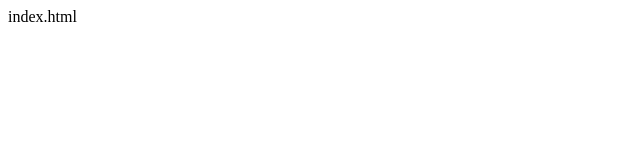
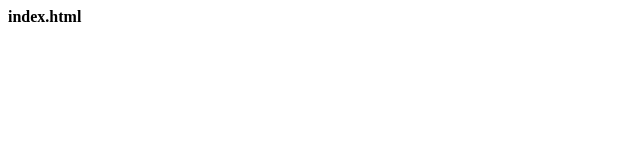
Before and after one commit to printplaatreparatie/git1, a plain HTML site: page index.html in a window 1280 px wide. Shown: the full height of the page, 0-640 px from the left. Drawn offline with Linux system fonts and the light colour scheme.

Commit message:
Body tekst vetgedrukt gemaakt

```diff
--- a/index.html
+++ b/index.html
@@ -5,7 +5,7 @@
 	</HEAD>
 	<BODY>
 
-		index.html
+		<b>	index.html	</b>
 
 
 	</BODY>
```
